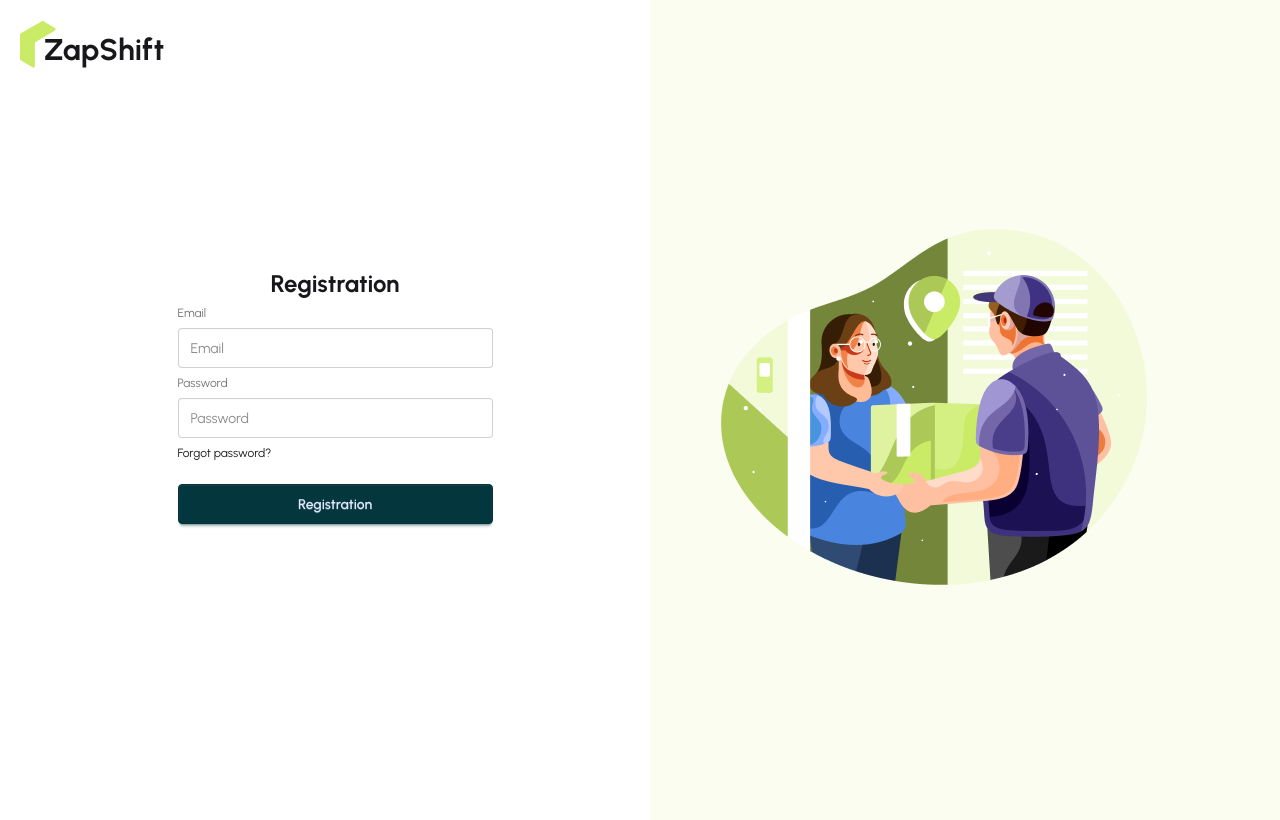
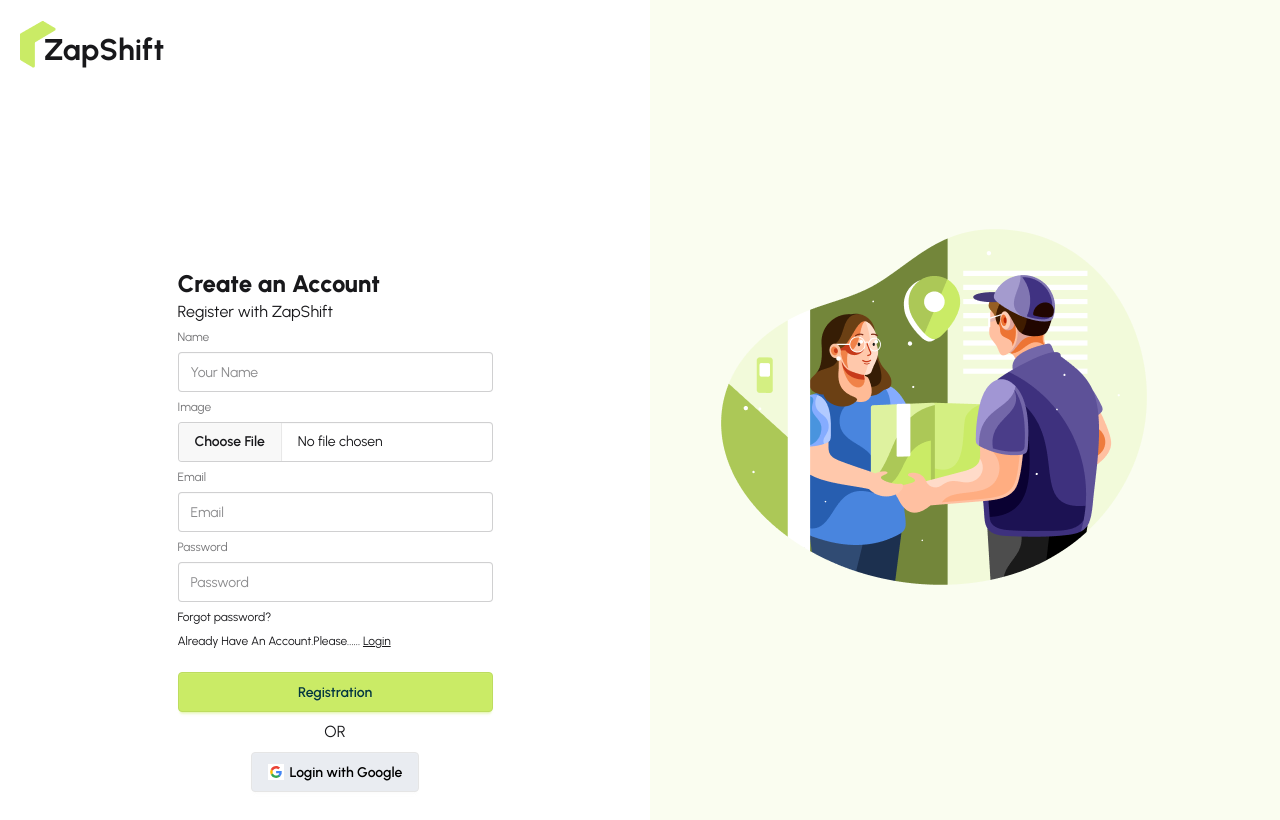
Before and after one commit to Galive007/zap-shift-client, a React (Vite) app: page /register in a window 1280 px wide. Built offline with nearby package versions, Linux system fonts and the light colour scheme; no server answers.

Commit message:
image file working

```diff
--- a/package.json
+++ b/package.json
@@ -19,6 +19,7 @@
     "react-hook-form": "^7.68.0",
     "react-icons": "^5.5.0",
     "react-leaflet": "^5.0.0-rc.2",
+    "react-loader-spinner": "^8.0.0",
     "react-responsive-carousel": "^3.2.23",
     "react-router": "^7.9.6",
     "swiper": "^12.0.3",
--- /dev/null
+++ b/src/Components/Loading/Loading.jsx
@@ -0,0 +1,18 @@
+import React from 'react';
+import { ColorRing } from 'react-loader-spinner';
+
+const Loading = () => {
+    return (
+        <ColorRing
+            visible={true}
+            height="80"
+            width="80"
+            ariaLabel="color-ring-loading"
+            wrapperStyle={{}}
+            wrapperClass="color-ring-wrapper"
+            colors={['#e15b64', '#f47e60', '#f8b26a', '#abbd81', '#849b87']}
+        />
+    );
+};
+
+export default Loading;
--- a/src/Layout/AuthLayout.jsx
+++ b/src/Layout/AuthLayout.jsx
@@ -8,7 +8,7 @@ const AuthLayout = () => {
         <div className='max-w-7xl mx-auto flex'>
             <div className='flex-1 mt-5 ml-5 min-h-screen'>
                 <Logo></Logo>
-                <div className='flex mt-50 justify-center items-center'>
+                <div className='flex mt-20 md:mt-30 lg:mt-50 justify-center items-center'>
                     <Outlet></Outlet>
                 </div>
             </div>
--- a/src/Pages/Auth/Login/Login.jsx
+++ b/src/Pages/Auth/Login/Login.jsx
@@ -1,26 +1,30 @@
 import React from 'react';
 import { useForm } from 'react-hook-form';
 import useAuth from '../../../Hooks/useAuth';
+import { Link, useNavigate } from 'react-router';
+import SocialLogin from '../SocialLogin/SocialLogin';
 
 const Login = () => {
-    const {register,handleSubmit,formState:{errors}}=useForm()
+    const navigation=useNavigate()
+    const { register, handleSubmit, formState: { errors } } = useForm()
 
 
-    const {signinUser}=useAuth()
-    const handleLogin=(data)=>{
-        console.log('data',data);
-        signinUser(data.email,data.password)
-        .then(result=>{
-            console.log(result.user);
-        })
-        .catch(error=>{
-            console.log(error);
-        })
+    const { signinUser } = useAuth()
+    const handleLogin = (data) => {
+        console.log('data', data);
+        signinUser(data.email, data.password)
+            .then(result => {
+                console.log(result.user);
+                navigation('/')
+            })
+            .catch(error => {
+                console.log(error);
+            })
     }
 
     return (
-        <div>
-            <h1 className='text-4xl font-extrabold'>Welcome Back</h1>
+        <div className='lg:w-1/2'>
+            <h1 className='text-2xl md:text-3xl lg:text-4xl font-extrabold'>Welcome Back</h1>
             <p>Login with ZapShift</p>
             <div>
                 <form onSubmit={handleSubmit(handleLogin)}>
@@ -39,9 +43,11 @@ const Login = () => {
                         {errors.password?.type === 'minLength' && <p className='text-red-600'>Password must be at least 6 characters.</p>}
                         {errors.password?.type === 'pattern' && <p className='text-red-600'>Password must include at least one uppercase letter, one lowercase letter, one digit, and one special character.</p>}
                         <div><a className="link link-hover">Forgot password?</a></div>
-                        <button className="btn btn-primary mt-4">Registration</button>
+                        <p>New To Zap Shift.Please.....<Link className='underline hover:text-blue-600' to='/register'>Registration</Link></p>
+                        <button className="btn mt-4 text-primary btn-secondary">Login</button>
                     </fieldset>
                 </form>
+                <SocialLogin></SocialLogin>
             </div>
         </div>
     );
--- a/src/Pages/Auth/Register/Register.jsx
+++ b/src/Pages/Auth/Register/Register.jsx
@@ -1,42 +1,63 @@
 import React from 'react';
 import { useForm } from 'react-hook-form';
 import useAuth from '../../../Hooks/useAuth';
+import { Link } from 'react-router';
+import SocialLogin from '../SocialLogin/SocialLogin';
 
 const Register = () => {
 
-    const { register,handleSubmit,formState:{errors} } = useForm()
+    const { register, handleSubmit, formState: { errors } } = useForm()
 
-    const {registerUser}=useAuth()
-    const handleRegistration=(data)=>{
-        console.log('data',data);
-        registerUser(data.email,data.password)
-        .then(result=>{
-            console.log(result.user);
-        })
-        .catch(error=>{
-            console.log(error);
-        })
+    const { registerUser } = useAuth()
+    const handleRegistration = (data) => {
+        // console.log('data',data);
+        console.log('data', data);
+
+        registerUser(data.email, data.password)
+            .then(result => {
+                console.log(result.user);
+            })
+            .catch(error => {
+                console.log(error);
+            })
     }
 
     return (
-        <div className='w-1/2'>
+        <div className='lg:w-1/2 pr-3 md:pr-0'>
+            <h1 className='text-2xl
+         font-extrabold'>Create an Account</h1>
+            <p>Register with ZapShift</p>
             <form onSubmit={handleSubmit(handleRegistration)}>
-                <h1 className='text-center font-bold text-2xl'>Registration</h1>
+                {/* <h1 className='text-center font-bold text-2xl'>Registration</h1> */}
                 <fieldset className="fieldset">
+                    {/* Name */}
+                    <label className="label">Name</label>
+                    <input type="text" {...register('name', { required: true })} className="input w-full" placeholder="Your Name" />
+
+                    {/* image */}
+                    <label className="label">Image</label>
+                    <input type="file" {...register('photo', { required: true })} className="file-input w-full" />
+
+                    {/* email */}
                     <label className="label">Email</label>
-                    <input type="email" {...register('email',{required:true})} className="input w-full" placeholder="Email" />
+                    <input type="email" {...register('email', { required: true })} className="input w-full" placeholder="Email" />
 
+                    {/* password */}
                     <label className="label">Password</label>
-                    <input type="password" {...register('password',{required:true,
-                    minLength:6,
-                    pattern: /^(?=.*[A-Z])(?=.*[a-z])(?=.*\d)(?=.*[@$!%*?&]).{8,}$/})} className="input" placeholder="Password" />
-                    {errors.password?.type==='required' && <p className='text-red-600'>Password Is Required.</p>}
-                    {errors.password?.type==='minLength' && <p className='text-red-600'>Password must be at least 6 characters.</p>}
-                    {errors.password?.type==='pattern' && <p className='text-red-600'>Password must include at least one uppercase letter, one lowercase letter, one digit, and one special character.</p>}
+                    <input type="password" {...register('password', {
+                        required: true,
+                        minLength: 6,
+                        pattern: /^(?=.*[A-Z])(?=.*[a-z])(?=.*\d)(?=.*[@$!%*?&]).{8,}$/
+                    })} className="input" placeholder="Password" />
+                    {errors.password?.type === 'required' && <p className='text-red-600'>Password Is Required.</p>}
+                    {errors.password?.type === 'minLength' && <p className='text-red-600'>Password must be at least 6 characters.</p>}
+                    {errors.password?.type === 'pattern' && <p className='text-red-600'>Password must include at least one uppercase letter, one lowercase letter, one digit, and one special character.</p>}
                     <div><a className="link link-hover">Forgot password?</a></div>
-                    <button className="btn btn-primary mt-4">Registration</button>
+                    <p>Already Have An Account.Please...... <Link className='underline hover:text-blue-600' to='/login'>Login</Link></p>
+                    <button className="btn  text-primary btn-secondary mt-4">Registration</button>
                 </fieldset>
             </form>
+            <SocialLogin></SocialLogin>
         </div>
     );
 };
--- /dev/null
+++ b/src/Pages/Auth/SocialLogin/SocialLogin.jsx
@@ -0,0 +1,35 @@
+import React from 'react';
+import useAuth from '../../../Hooks/useAuth';
+import { useNavigate } from 'react-router';
+
+
+
+const SocialLogin = () => {
+    const navigation=useNavigate()
+
+    const {googleSignIn}=useAuth()
+
+    const handleGoogleSignIn=()=>{
+        googleSignIn()
+        .then(result=>{
+            console.log(result.user);
+            navigation('/')
+        })
+        .catch(error=>{
+            console.log(error);
+
+        })
+    }
+    return (
+        <div className='text-center *:my-1'>
+            <div>OR</div>
+            {/* Google */}
+            <button onClick={handleGoogleSignIn} className="btn bg-[#E9ECF1] text-black border-[#e5e5e5]">
+                <svg aria-label="Google logo" width="16" height="16" xmlns="http://www.w3.org/2000/svg" viewBox="0 0 512 512"><g><path d="m0 0H512V512H0" fill="#fff"></path><path fill="#34a853" d="M153 292c30 82 118 95 171 60h62v48A192 192 0 0190 341"></path><path fill="#4285f4" d="m386 400a140 175 0 0053-179H260v74h102q-7 37-38 57"></path><path fill="#fbbc02" d="m90 341a208 200 0 010-171l63 49q-12 37 0 73"></path><path fill="#ea4335" d="m153 219c22-69 116-109 179-50l55-54c-78-75-230-72-297 55"></path></g></svg>
+                Login with Google
+            </button>
+        </div>
+    );
+};
+
+export default SocialLogin;
--- a/src/Pages/Home/Reviews/ReviewsCard.jsx
+++ b/src/Pages/Home/Reviews/ReviewsCard.jsx
@@ -1,7 +1,7 @@
 import React from 'react';
 
 const ReviewsCard = ({ reviewCard }) => {
-    console.log(reviewCard);
+    // console.log(reviewCard);
 
     const {review,userName,user_photoURL,user_email}=reviewCard
     return (
--- a/src/Pages/Shared/Navbar/Navbar.jsx
+++ b/src/Pages/Shared/Navbar/Navbar.jsx
@@ -1,8 +1,22 @@
 import React from 'react';
 import Logo from '../../../Components/Logo';
-import { NavLink } from 'react-router';
+import { Link, NavLink } from 'react-router';
+import useAuth from '../../../Hooks/useAuth';
+import { RiArrowRightUpLine } from 'react-icons/ri';
 
 const Navbar = () => {
+
+    const { user, logOut } = useAuth()
+
+    const handleLogout = () => {
+        logOut()
+            .then(() => {
+
+            })
+            .catch(error => {
+                console.log(error);
+            })
+    }
 
     const links = <>
         <li><NavLink to=''>Services</NavLink></li>
@@ -32,7 +46,20 @@ const Navbar = () => {
                 </ul>
             </div>
             <div className="navbar-end">
-                <a className="btn">Button</a>
+
+                {
+                    user ? <>
+                    <Link className='btn text-primary hover:bg-secondary mr-3' onClick={handleLogout}>Sign out</Link>
+                    <Link to='beARider' className='btn text-primary hover:bg-secondary'>Be a Rider</Link>
+                    </>
+                        : <>
+                            <Link to='/login' className='btn text-primary mr-3 hover:bg-secondary'>Sign In</Link>
+                            <Link to='/register' className='btn text-primary hover:bg-secondary'>Sign Up</Link>
+                            <span>
+                                <RiArrowRightUpLine className='text-secondary text-4xl bg-black rounded-3xl' />
+                            </span>
+                        </>
+                }
             </div>
         </div>
     );
--- /dev/null
+++ b/src/Routes/PrivateRoute.jsx
@@ -0,0 +1,20 @@
+import React from 'react';
+import useAuth from '../Hooks/useAuth';
+import Loading from '../Components/Loading/Loading';
+import { Navigate } from 'react-router';
+
+const PrivateRoute = ({children}) => {
+
+    const {user,loading}=useAuth()
+
+    if(loading){
+        return <Loading></Loading>
+    }
+    if(!user){
+        return <Navigate to='/login'></Navigate>
+    }
+
+    return children
+};
+
+export default PrivateRoute;
```
Also changed, not shown: src/Contexts/AuthContext/AuthProvider.jsx (+41 -9 lines), 1 other file (tests, documents, lock files or other folders).
